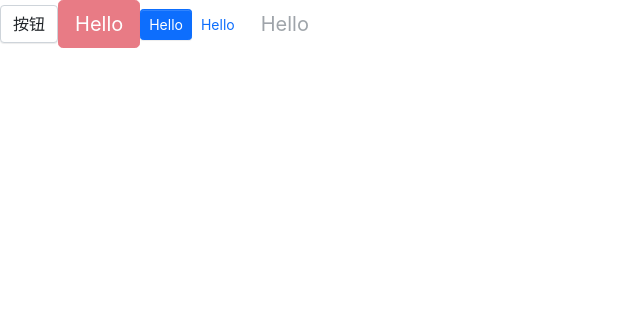
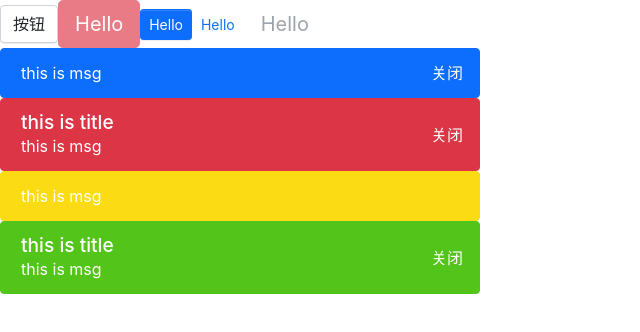
Before and after one commit to JINLE0703/jinle-ui, a React (Create React App) app: page / in a window 1280 px wide. Shown: the top 332 px of the page, without its empty margins (0-640 px from the left). Built offline with nearby package versions, Linux system fonts and the light colour scheme.

Commit message:
完成 alert 组件

```diff
--- a/src/App.tsx
+++ b/src/App.tsx
@@ -1,5 +1,7 @@
 import React from 'react';
 import Button, { ButtonType, ButtonSize } from './components/Button/button';
+// import alertDemo from './demos/alert';
+import Alert from './components/Alert/alert'
 
 function App() {
   return (
@@ -9,6 +11,10 @@ function App() {
       <Button btnType={ButtonType.Primary} size={ButtonSize.Small}> Hello </Button>
       <Button btnType={ButtonType.Link} size={ButtonSize.Small} href='https://cn.bing.com/' target="_blank"> Hello </Button>
       <Button btnType={ButtonType.Link} size={ButtonSize.Large} disabled href='www.baidu.com'> Hello </Button>
+      <Alert message="this is msg" />
+      <Alert message="this is msg" title="this is title" type="danger" />
+      <Alert message="this is msg" type="warning" closable={false} />
+      <Alert message="this is msg" title="this is title" type="success" />
     </div>
   );
 }
--- /dev/null
+++ b/src/components/Alert/_style.scss
@@ -0,0 +1,45 @@
+.alert {
+  display: block;
+  position: relative;
+  width: $alert-width;
+  padding: $alert-padding-y $alert-padding-x;
+  font-family: $alert-font-family;
+  border: $alert-border-width solid transparent;
+  border-radius: $alert-border-radius;
+  line-height: $alert-line-height;
+
+  h4.alert-title {
+    margin-bottom: 0;
+    font-size: $alert-title-font-size;
+  }
+
+  p.alert-msg {
+    margin-top: 0;
+    margin-bottom: 0;
+    font-size: $alert-msg-font-size;
+  }
+
+  span.alert-close {
+    position: absolute;
+    top: 50%;
+    right: 1rem;
+    transform: translateY(-50%);
+    cursor: pointer;
+  }
+}
+
+.alert-primary {
+  @include alert-type($primary, $primary, $white)
+}
+
+.alert-success {
+  @include alert-type($success, $success, $white)
+}
+
+.alert-warning {
+  @include alert-type($warning, $warning, $white)
+}
+
+.alert-danger {
+  @include alert-type($danger, $danger, $white)
+}
--- /dev/null
+++ b/src/components/Alert/alert.tsx
@@ -0,0 +1,56 @@
+import React, { useState } from 'react';
+import classNames from 'classnames';
+
+export type AlertType = 'primary' | 'success' | 'danger' | 'warning';
+
+interface BaseAlertProps {
+  className?: string; // 类名
+  type?: AlertType; // 类型
+  closable?: boolean; // 显示关闭按钮
+  title?: string; // 标题
+  message: string; // 内容
+  onClose?: () => void; // 关闭事件
+}
+
+const Alert: React.FC<BaseAlertProps> = (props) => {
+  const {
+    className,
+    type = 'primary',
+    closable = true,
+    title,
+    message,
+    onClose,
+  } = props;
+
+  // 控制组件显示隐藏
+  const [show, setShow] = useState(true);
+
+  const classes = classNames('alert', className, {
+    [`alert-${type}`]: type,
+  });
+
+  const handleClick = () => {
+    setShow(false);
+    if (onClose) {
+      onClose();
+    }
+  };
+
+  return (
+    <>
+      {show ? (
+        <div className={classes}>
+          {title ? <h4 className="alert-title">{title}</h4> : null}
+          <p className="alert-msg">{message}</p>
+          {closable ? (
+            <span className="alert-close" onClick={handleClick}>
+              关闭
+            </span>
+          ) : null}
+        </div>
+      ) : null}
+    </>
+  );
+};
+
+export default Alert;
--- /dev/null
+++ b/src/demos/alert.tsx
@@ -0,0 +1,14 @@
+import React from 'react';
+import Alert from '../components/Alert/alert';
+
+function alertDemo() {
+  return (
+    <>
+      <Alert message="this is msg" title="this is title" />
+      <Alert message="this is msg" title="this is title" type="danger" />
+      <Alert message="this is msg" title="this is title" type="success" />
+    </>
+  );
+}
+
+export default alertDemo;
--- a/src/styles/_mixin.scss
+++ b/src/styles/_mixin.scss
@@ -35,4 +35,10 @@
     background: $background;
     border-color: $border;
   }
-} ;
+}
+
+@mixin alert-type($background, $border, $color) {
+  color: $color;
+  background: $background;
+  border-color: $border;
+}
--- a/src/styles/_variables.scss
+++ b/src/styles/_variables.scss
@@ -1,3 +1,6 @@
+/**
+ * 基础色彩系统
+ */
 // 中性色板
 $white:    #fff !default;
 $gray-100: #f8f9fa !default;
@@ -33,6 +36,9 @@ $danger:        $red !default;
 $light:         $gray-100 !default;
 $dark:          $gray-800 !default;
 
+/**
+ * 字体系统
+ */
 // 主要字体
 $font-family-sans-serif:      -apple-system, BlinkMacSystemFont, "Segoe UI", Roboto, "Helvetica Neue", Arial, "Noto Sans", sans-serif, "Apple Color Emoji", "Segoe UI Emoji", "Segoe UI Symbol", "Noto Color Emoji" !default;
 // 等宽字体
@@ -81,15 +87,7 @@ $body-text-align:             null !default;
 // Spacing
 $spacer: 1rem !default;
 
-$headings-margin-bottom:      $spacer / 2 !default;
-$headings-font-family:        null !default;
-$headings-font-style:         null !default;
-$headings-font-weight:        500 !default;
-$headings-line-height:        1.2 !default;
-$headings-color:              null !default;
-
 // Paragraphs
-
 $paragraph-margin-bottom:   1rem !default;
 
 // 字体其他部分 heading list hr 等等
@@ -156,7 +154,6 @@ $pre-color:                         null !default;
 $enable-pointer-cursor-for-buttons:           true !default;
 
 // 边框 和 border radius
-
 $border-width:                1px !default;
 $border-color:                $gray-300 !default;
 
@@ -170,7 +167,9 @@ $box-shadow:                  0 .5rem 1rem rgba($black, .15) !default;
 $box-shadow-lg:               0 1rem 3rem rgba($black, .175) !default;
 $box-shadow-inset:            inset 0 1px 2px rgba($black, .075) !default;
 
-// 按钮
+/**
+ * 按钮
+ */
 // 按钮基本属性
 $btn-font-weight:             400;
 $btn-padding-y:               .375rem !default;
@@ -207,7 +206,24 @@ $btn-border-radius-sm:        $border-radius-sm !default;
 
 $btn-transition:              color .15s ease-in-out, background-color .15s ease-in-out, border-color .15s ease-in-out, box-shadow .15s ease-in-out !default;
 
+/**
+ * alert
+ */
+// alert 基本属性
+$alert-width:                 30rem;
+$alert-font-weight:           400;
+$alert-padding-y:             .75rem !default;
+$alert-padding-x:             1.25rem !default;
+$alert-font-family:           $font-family-base !default;
+$alert-line-height:           $line-height-base !default;
+$alert-border-radius:         $border-radius !default;
+$alert-border-width:          $border-width !default;
+
+$alert-title-font-size:       $font-size-base * 1.2 !default;
+$alert-msg-font-size:         $font-size-base !default;
+
 // menu
+// menu 基本属性
 $menu-border-width:            $border-width !default;
 $menu-border-color:            $border-color !default;
 $menu-box-shadow:              inset 0 1px 0 rgba($white, .15), 0 1px 1px rgba($black, .075) !default;
--- a/src/styles/index.scss
+++ b/src/styles/index.scss
@@ -9,3 +9,6 @@
 
 // button
 @import "../components/Button/style";
+
+// alert
+@import "../components/Alert/style";
```
